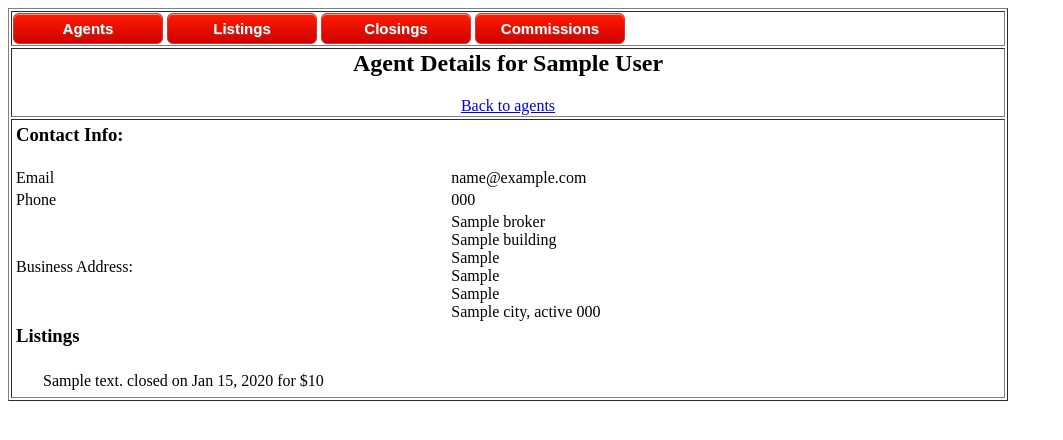
After one commit to LurkingFrog/real-estate-manager, a Django app: template apps/main/templates/main/agent_details.html in a window 1280 px wide. The commit adds this page. Shown: the top 440 px of the page, without its empty margins (0-1063 px from the left). Run offline with Django 3.2, Linux system fonts and the light colour scheme; the template is opened without the code that fills it: most values are stand-ins (such as "Sample title", 1, 10 or a date in 2020).

Commit message:
Add main menu buttons with placeholders. Add apache config file. Update dt_forms to add links.

```diff
--- /dev/null
+++ b/apps/main/static/main/css/main_menu.css
@@ -0,0 +1,70 @@
+/*  Begin Main Menu Buttons */
+
+a.main_menu_button {
+    width: 100px;
+    text-align: center;
+
+}
+
+/* .main_menu_button css button was generated by CSSButtonGenerator.com */
+.main_menu_button {
+	-moz-box-shadow:inset 0px 1px 0px 0px #f29c93;
+	-webkit-box-shadow:inset 0px 1px 0px 0px #f29c93;
+	box-shadow:inset 0px 1px 0px 0px #f29c93;
+	background:-webkit-gradient( linear, left top, left bottom, color-stop(0.05, #fe1a00), color-stop(1, #ce0100) );
+	background:-moz-linear-gradient( center top, #fe1a00 5%, #ce0100 100% );
+	filter:progid:DXImageTransform.Microsoft.gradient(startColorstr='#fe1a00', endColorstr='#ce0100');
+	background-color:#fe1a00;
+	-moz-border-radius:6px;
+	-webkit-border-radius:6px;
+	border-radius:6px;
+	border:1px solid #d83526;
+	display:inline-block;
+	color:#ffffff;
+	font-family:arial;
+	font-size:15px;
+	font-weight:bold;
+	padding:6px 24px;
+	text-decoration:none;
+	text-shadow:1px 1px 0px #b23e35;
+}.main_menu_button:hover {
+	background:-webkit-gradient( linear, left top, left bottom, color-stop(0.05, #ce0100), color-stop(1, #fe1a00) );
+	background:-moz-linear-gradient( center top, #ce0100 5%, #fe1a00 100% );
+	filter:progid:DXImageTransform.Microsoft.gradient(startColorstr='#ce0100', endColorstr='#fe1a00');
+	background-color:#ce0100;
+}.main_menu_button:active {
+	position:relative;
+	top:1px;
+}
+
+/* .active_main_menu_button css button was generated by CSSButtonGenerator.com */
+.active_main_menu_button {
+	-moz-box-shadow:inset 0px 1px 0px 0px #fff6af;
+	-webkit-box-shadow:inset 0px 1px 0px 0px #fff6af;
+	box-shadow:inset 0px 1px 0px 0px #fff6af;
+	background:-webkit-gradient( linear, left top, left bottom, color-stop(0.05, #ffec64), color-stop(1, #ffab23) );
+	background:-moz-linear-gradient( center top, #ffec64 5%, #ffab23 100% );
+	filter:progid:DXImageTransform.Microsoft.gradient(startColorstr='#ffec64', endColorstr='#ffab23');
+	background-color:#ffec64;
+	-moz-border-radius:6px;
+	-webkit-border-radius:6px;
+	border-radius:6px;
+	border:1px solid #ffaa22;
+	display:inline-block;
+	color:#333333;
+	font-family:arial;
+	font-size:15px;
+	font-weight:bold;
+	padding:6px 24px;
+	text-decoration:none;
+	text-shadow:1px 1px 0px #ffee66;
+}.active_main_menu_button:hover {
+	background:-webkit-gradient( linear, left top, left bottom, color-stop(0.05, #ffab23), color-stop(1, #ffec64) );
+	background:-moz-linear-gradient( center top, #ffab23 5%, #ffec64 100% );
+	filter:progid:DXImageTransform.Microsoft.gradient(startColorstr='#ffab23', endColorstr='#ffec64');
+	background-color:#ffab23;
+}.active_main_menu_button:active {
+	position:relative;
+	top:1px;
+}
+/* This imageless css button was generated by CSSButtonGenerator.com */
--- /dev/null
+++ b/apps/main/templates/main/agent_details.html
@@ -0,0 +1,78 @@
+{% extends "main/base.html" %}
+
+{% block page_title %}
+  <h2>
+    Agent Details for {{ agent.first_name }} {{ agent.last_name }}
+  </h2>
+  <a href="/agents" style="font-size=80%">Back to agents</a>
+{% endblock %}
+
+{% block main_body %}
+    <table width="100%">
+      <tr>
+	<td colspan="2">
+	  <h3>Contact Info:</h3>
+	</td>
+      </tr>
+      {% if agent.email %}
+      <tr>
+	<td>
+	  Email
+	</td>
+	<td>
+	  {{agent.email}}
+	</td>
+      </tr>
+      {% endif %}
+      {% if agent.phone %}
+      <tr>
+	<td>
+	  Phone
+	</td>
+	<td>
+	  {{agent.phone}}
+	</td>
+      </tr>
+      {% endif %}
+      <tr>
+	<td>
+	  Business Address:
+	</td>
+	<td>
+	  {% if broker %}{{agent.broker}}<br />{% endif %}
+	  {% if agent.business_address.building %}
+	    {{ agent.business_address.building }}<br />
+	  {% endif %}
+	  {{ agent.business_address.street1 }}<br />
+	  {% if agent.business_address.street2 %}
+	    {{ agent.business_address.street2 }}<br />
+	  {% endif %}
+	  {% if agent.business_address.street3 %}
+	    {{ agent.business_address.street3 }}<br />
+	  {% endif %}
+	  {{ agent.business_address.city }}, {{ agent.business_address.state }}
+	  {{ agent.business_address.postal_code }}
+	</td>
+      </tr>
+      <tr>
+	<td colspan="2">
+	  <h3>Listings<h3>
+	</td>
+      </tr>
+      <tr>
+	<td colspan="2">
+	  <table>
+	  {% for listing in agent.listings.all %}
+	    <tr>
+	      <td style="padding-left: 25px">
+	  {{listing.listing.address}} closed on
+	  {{listing.listing.closing_date|date:"M d, Y"}} for ${{listing.listing.sale_price}}
+	      </td>
+	    </tr>
+	  {% endfor %}
+	  </table>
+	</td>
+      </tr>
+    </table>
+  </form>
+{% endblock %}
--- a/apps/main/templates/main/base.html
+++ b/apps/main/templates/main/base.html
@@ -1,5 +1,10 @@
 <html>
   <head>
+    {% block style %}
+    <style type="text/css">
+      @import url("{{STATIC_URL}}main/css/main_menu.css");
+    </style>
+    {% endblock %}
     <title>
       {% block title %}
       Real Estate Manager
@@ -7,20 +12,34 @@
     </title>
   </head>
   <body>
+    <table border=1 width="1000px" id="master_format_table">
+      <tr>
+	<td id="main_menu_cell">
     {% block main_menu %}
-      Main Menu goes here<br />
+      <a href="/agents" id="main_menu_button_agents"
+	 class="main_menu_button">Agents
+      </a>
+      <a href="/listings" id="main_menu_button_listings"
+	 class="main_menu_button">Listings
+      </a>
+      <a href="/closings"id="main_menu_button_closings"
+	 class="main_menu_button">Closings
+      </a>
+      <a href="/commissions"id="main_menu_button_commissions"
+	 class="main_menu_button">Commissions
+      </a>
     {% endblock %}
-
-    <table border=1 width="1000px">
+	</td>
+      </tr>
       <tr>
-	<td align="center" id="page_title_cell">
+	<td align="center" id="master_title_cell">
     {% block page_title %}
       Page Title Here<br />
     {% endblock %}
 	</td>
       </tr>
       <tr>
-	<td align="center">
+	<td align="center" id="master_body_cell">
     {% block main_body %}
       This is where your main body goes
     {% endblock %}
--- /dev/null
+++ b/apps/main/templates/main/not_yet_implemented.html
@@ -0,0 +1,6 @@
+{% extends "main/base.html" %}
+
+{% block main_body %}
+  This page has not yet been implemented. Please be patient, and I will
+  get to it
+{% endblock %}
--- a/apps/settings.py
+++ b/apps/settings.py
@@ -12,7 +12,7 @@ MANAGERS = ADMINS
 DATABASES = {
     'default': {
         'ENGINE': 'django.db.backends.sqlite3',
-        'NAME': './real_estate_db.sqlite',
+        'NAME': '/var/www/real_estate/real_estate_db.sqlite',
     }
 }
 
@@ -52,7 +52,7 @@ MEDIA_URL = ''
 # Don't put anything in this directory yourself; store your static files
 # in apps' "static/" subdirectories and in STATICFILES_DIRS.
 # Example: "/home/media/media.lawrence.com/static/"
-STATIC_ROOT = ''
+STATIC_ROOT = '/home/dfogelson/projects/real_estate_manager/static'
 
 # URL prefix for static files.
 # Example: "http://media.lawrence.com/static/"
```
Also changed, not shown: apps/main/dt_forms.py (+21 -13 lines), apps/main/forms.py (added, +41 -0 lines), apps/main/templates/main/agents.html (+6 -13 lines), apps/main/templates/main/forms/manage_agent.html (added, +36 -0 lines), apps/main/urls.py (+8 -1 lines), apps/main/views.py (+21 -0 lines), apache/__init__.py (added), 2 other files.
